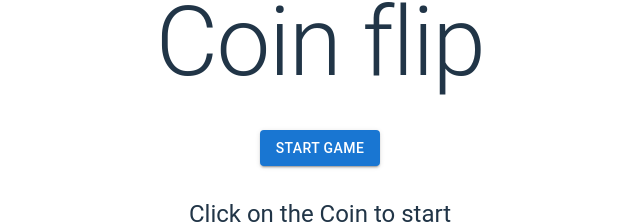
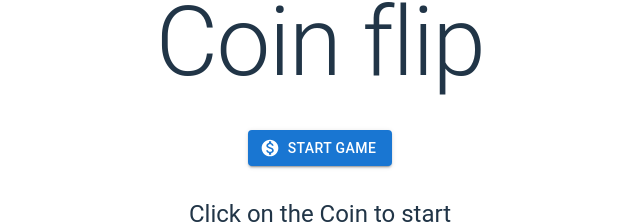
Before and after one commit to Lil-Youn/coin-flip-final, a React (Vite) app: page / in a window 1280 px wide. Shown: the part 367-591 px from the top of the page, without its empty margins (320-960 px from the left). Built offline with nearby package versions, Linux system fonts and the light colour scheme.

Commit message:
add icons to buttons

```diff
--- a/src/App.tsx
+++ b/src/App.tsx
@@ -1,13 +1,15 @@
+import CasinoIcon from "@mui/icons-material/Casino";
+import CloseIcon from "@mui/icons-material/Close";
 import { Box, Button, IconButton, Typography } from "@mui/material";
+import { useEffect, useState } from "react";
 import "./App.css";
+import coinIcon from "./assets/coin.png";
 import coinGif from "./assets/coinFlip.gif";
-import coinIcon from "./assets/coin.png";
+import coinWin from "./assets/coinWin.gif";
 import coinsIcon from "./assets/coins-icon.png";
 import dollarCoinsIcon from "./assets/dollar-coins-icon.png";
-import coinWin from "./assets/coinWin.gif";
 import GenericModal from "./components/generic-modal";
-import { useEffect, useState } from "react";
-import CloseIcon from "@mui/icons-material/Close";
+import MonetizationOnIcon from "@mui/icons-material/MonetizationOn";
 
 function App() {
   const [modalOpenCoin, setModalOpenCoin] = useState(false);
@@ -25,8 +27,13 @@ function App() {
           </a>
         </div>
         <Typography variant="h1">Coin flip</Typography>
+
         <div className="card">
-          <Button onClick={() => setModalOpenCoin(true)} variant="contained">
+          <Button
+            startIcon={<MonetizationOnIcon />}
+            onClick={() => setModalOpenCoin(true)}
+            variant="contained"
+          >
             Start game
           </Button>
         </div>
@@ -172,6 +179,7 @@ function CoinFlipGame({ open, close }: { open: boolean; close: () => void }) {
         <div style={{ textAlign: "center" }}>
           <Button
             sx={{ margin: "15px" }}
+            startIcon={<CasinoIcon />}
             variant="contained"
             onClick={handlePlayClick}
           >
```
